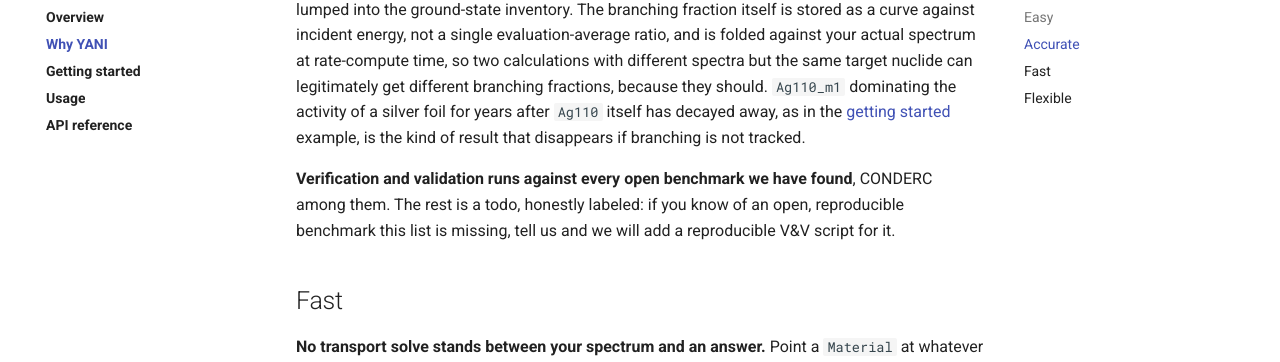
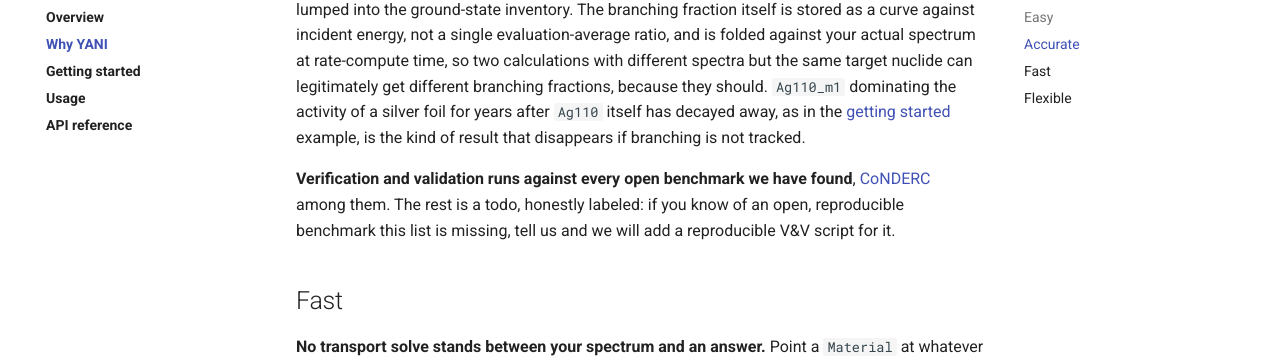
Before and after one commit to fusion-neutronics/yani, an MkDocs documentation site: the page built from docs/why_yani.md, in a window 1280 px wide and 900 px high, scrolled down 1240 px. Shown: the part 91-453 px from the top of the window. Built offline with MkDocs 1.6.1 and Material for MkDocs 9.7.7, drawn with Linux system fonts in a browser that asks for light colours; comment, search, counter and statistics services are not loaded; part of the change alters nothing that is shown.

```diff
--- a/docs/why_yani.md
+++ b/docs/why_yani.md
@@ -65,9 +65,11 @@ of a silver foil for years after `Ag110` itself has decayed away, as in the
 disappears if branching is not tracked.
 
 **Verification and validation runs against every open benchmark we have
-found**, CONDERC among them. The rest is a todo, honestly labeled: if you know
-of an open, reproducible benchmark this list is missing, tell us and we will
-add a reproducible V&V script for it.
+found**, [CoNDERC][conderc] among them. The rest is a todo, honestly labeled:
+if you know of an open, reproducible benchmark this list is missing, tell us
+and we will add a reproducible V&V script for it.
+
+[conderc]: https://nds.iaea.org/conderc/
 
 ## Fast
 
```
